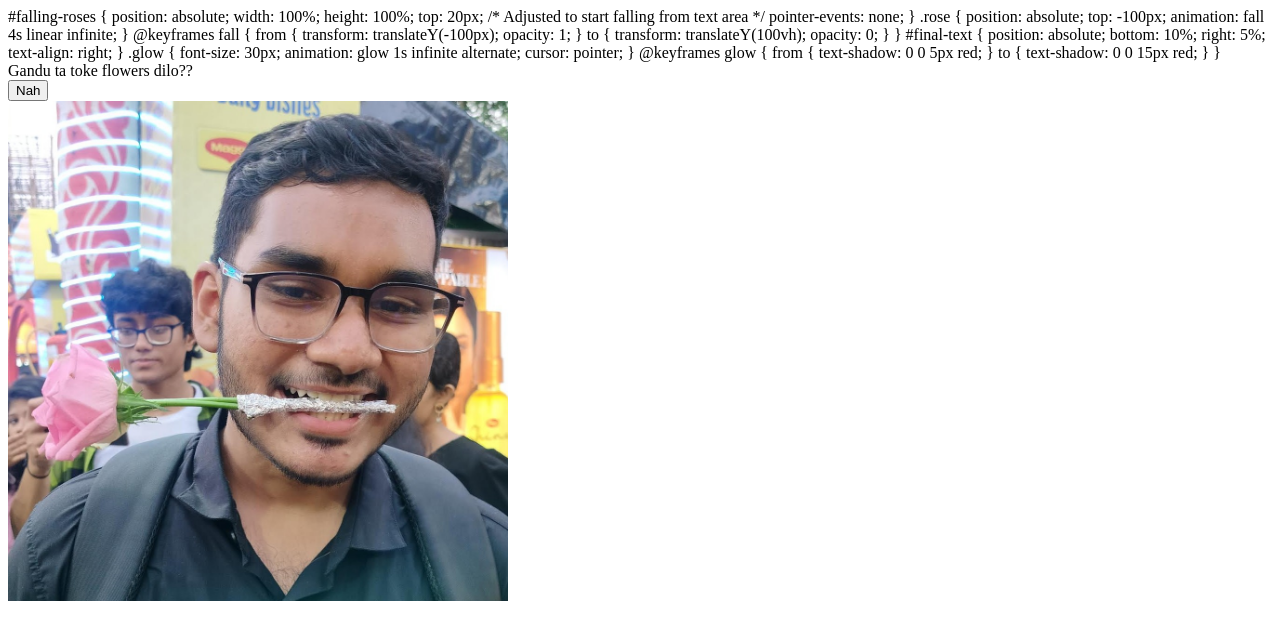
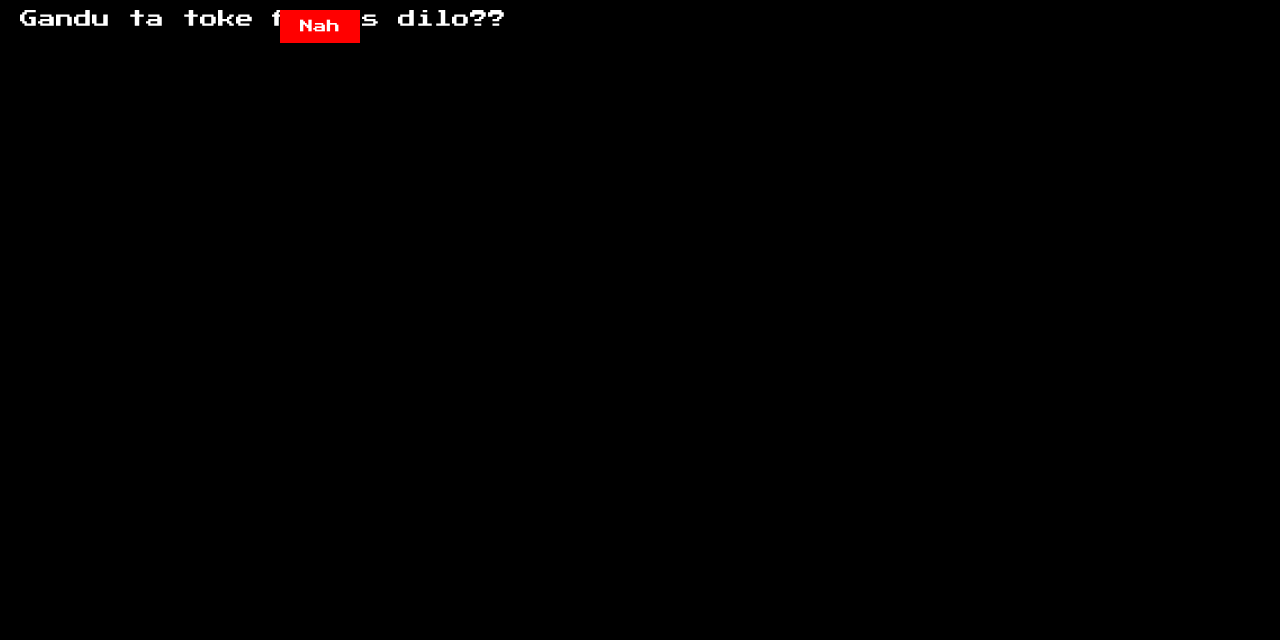
Before and after one commit to Roman-chao-tic/Proposal-2-main, a plain HTML site: page index.html in a window 1280 px wide. Drawn offline with Linux system fonts and the light colour scheme.

Commit message:
Update index.html

```diff
--- a/index.html
+++ b/index.html
@@ -1,19 +1,66 @@
-#falling-roses {
+<!DOCTYPE html>
+<html lang="en">
+<head>
+    <meta charset="UTF-8">
+    <meta name="viewport" content="width=device-width, initial-scale=1.0">
+    <title>Press Start Typing</title>
+    <style>
+        @import url('https://fonts.googleapis.com/css2?family=Press+Start+2P&display=swap');
+
+        body {
+            background-color: black;
+            color: white;
+            font-family: 'Press Start 2P', cursive;
+            overflow: hidden;
+        }
+
+        #text-container {
+            position: absolute;
+            top: 10px;
+            left: 20px;
+            font-size: 18px;
+        }
+
+        #nah-btn {
+            position: absolute;
+            left: 280px;
+            top: 10px;
+            background-color: red;
+            color: white;
+            border: none;
+            padding: 10px 20px;
+            font-family: 'Press Start 2P', cursive;
+            cursor: pointer;
+        }
+
+        #nah-btn:active {
+            transform: scale(0.9);
+        }
+
+        #image-container {
+            position: absolute;
+            top: 50%;
+            left: 50%;
+            transform: translate(-50%, -50%);
+            opacity: 0;
+            transition: opacity 2s ease-in-out;
+        }
+
+        #falling-roses {
             position: absolute;
             width: 100%;
             height: 100%;
-            top: 20px; /* Adjusted to start falling from text area */
             pointer-events: none;
         }
 
         .rose {
             position: absolute;
-            top: -100px;
+            font-size: 24px;
             animation: fall 4s linear infinite;
         }
 
         @keyframes fall {
-            from { transform: translateY(-100px); opacity: 1; }
+            from { transform: translateY(0); opacity: 1; }
             to { transform: translateY(100vh); opacity: 0; }
         }
 
@@ -40,7 +87,7 @@
     <div id="text-container"></div>
     <button id="nah-btn" style="display: none;">Nah</button>
     <div id="image-container">
-        <img id="fool-img" src="Fool.jpg" alt="Fool" width="500">
+        <img id="fool-img" src="Fool.jpg" alt="Fool" width="600">
     </div>
     <div id="falling-roses"></div>
     <div id="final-text" style="display: none;">
@@ -100,6 +147,7 @@
                 rose.innerHTML = '🌹';
                 rose.classList.add('rose');
                 rose.style.left = Math.random() * window.innerWidth + 'px';
+                rose.style.top = textContainer.offsetTop + 'px'; // Set roses to fall from text position
                 rose.style.animationDuration = (Math.random() * 3 + 2) + 's';
                 document.getElementById('falling-roses').appendChild(rose);
                 setTimeout(() => rose.remove(), 5000);
```
